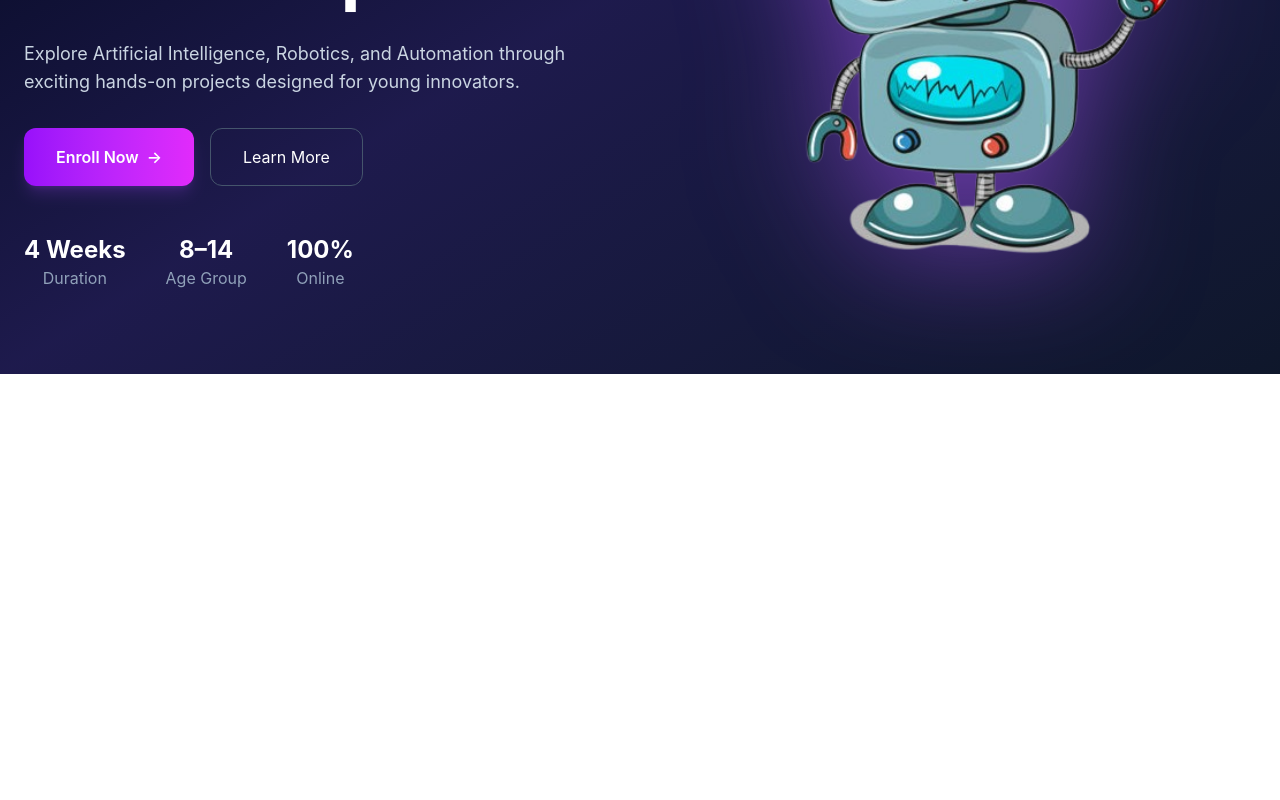
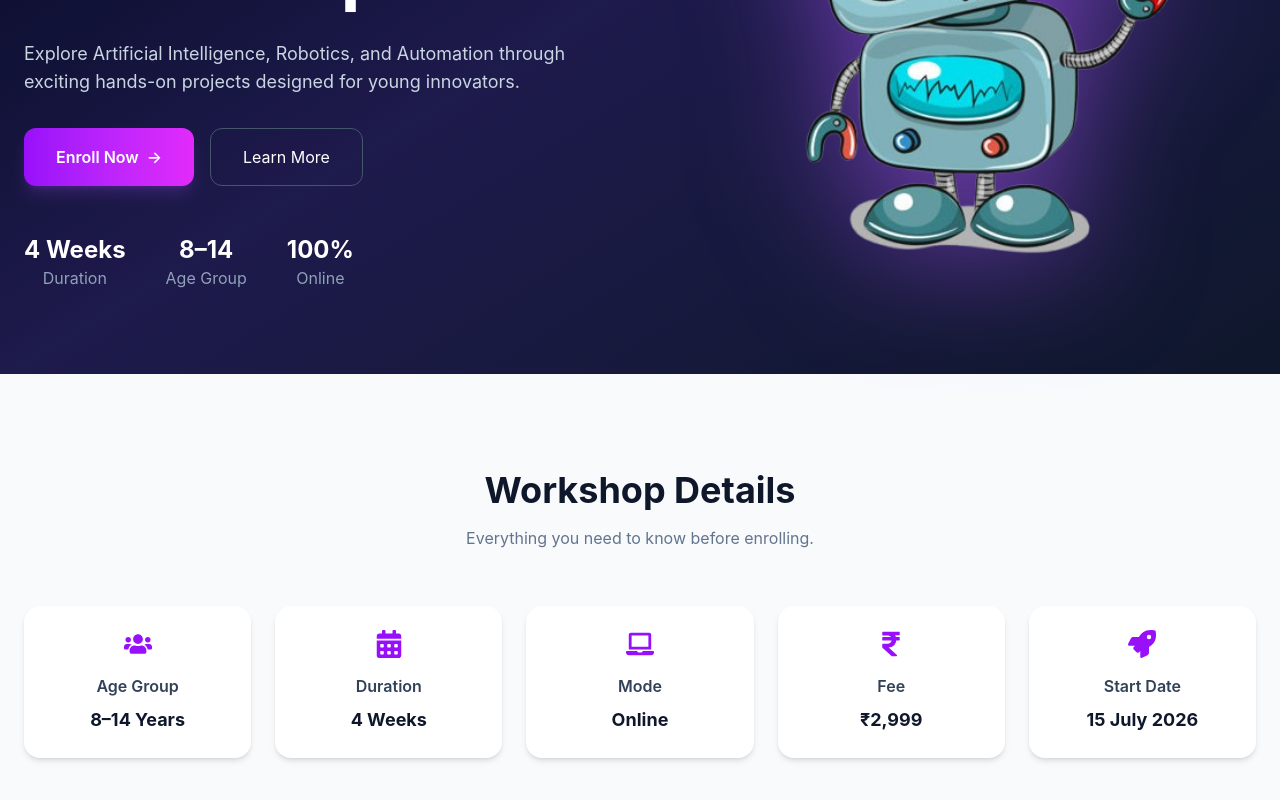
Before and after one commit to KshitijaKhilari/ai-robotics-workshop, a React (Vite) app in the folder client/: page / in a window 1280 px wide. Shown: the part 426-1226 px from the top of the page. Before the commit the page ends 800 px from the top, so only its background shows below. Built offline with nearby package versions, Linux system fonts and the light colour scheme.

Commit message:
Add workshop details section

```diff
--- a/client/src/App.tsx
+++ b/client/src/App.tsx
@@ -1,9 +1,11 @@
 import Hero from "./components/Hero";
+import WorkshopDetails from "./components/WorkshopDetails";
 
 function App() {
   return (
     <>
       <Hero />
+      <WorkshopDetails />
     </>
   );
 }
--- a/client/src/components/Hero.tsx
+++ b/client/src/components/Hero.tsx
@@ -51,7 +51,8 @@ const Hero = () => {
                                 <span>→</span>
                             </a>
 
-                            <button
+                            <a
+                                href="#details"
                                 className="
     border border-slate-600
     px-8 py-4
@@ -61,7 +62,7 @@ const Hero = () => {
   "
                             >
                                 Learn More
-                            </button>
+                            </a>
 
                         </div>
 
--- a/client/src/components/WorkshopDetails.tsx
+++ b/client/src/components/WorkshopDetails.tsx
@@ -0,0 +1,95 @@
+import {
+  FaUsers,
+  FaCalendarAlt,
+  FaLaptop,
+  FaRupeeSign,
+  FaRocket,
+} from "react-icons/fa";
+
+import { workshopData } from "../data/workshopData";
+
+const details = [
+  {
+    icon: <FaUsers size={28} />,
+    title: "Age Group",
+    value: workshopData.ageGroup,
+  },
+  {
+    icon: <FaCalendarAlt size={28} />,
+    title: "Duration",
+    value: workshopData.duration,
+  },
+  {
+    icon: <FaLaptop size={28} />,
+    title: "Mode",
+    value: workshopData.mode,
+  },
+  {
+    icon: <FaRupeeSign size={28} />,
+    title: "Fee",
+    value: workshopData.fee,
+  },
+  {
+    icon: <FaRocket size={28} />,
+    title: "Start Date",
+    value: workshopData.startDate,
+  },
+];
+
+const WorkshopDetails = () => {
+  return (
+    <section
+      id="details"
+      className="bg-slate-50 py-24"
+    >
+      <div className="container mx-auto px-6">
+
+        <div className="text-center mb-14">
+          <h2 className="text-4xl font-bold text-slate-900">
+            Workshop Details
+          </h2>
+
+          <p className="text-slate-500 mt-4">
+            Everything you need to know before enrolling.
+          </p>
+        </div>
+
+        <div className="grid sm:grid-cols-2 lg:grid-cols-5 gap-6">
+
+          {details.map((detail) => (
+            <div
+              key={detail.title}
+              className="
+                bg-white
+                rounded-2xl
+                p-6
+                shadow-md
+                hover:-translate-y-2
+                hover:shadow-xl
+                transition-all
+                duration-300
+                text-center
+              "
+            >
+              <div className="flex justify-center text-purple-600 mb-4">
+                {detail.icon}
+              </div>
+
+              <h3 className="font-semibold text-slate-700">
+                {detail.title}
+              </h3>
+
+              <p className="mt-2 text-lg font-bold text-slate-900">
+                {detail.value}
+              </p>
+            </div>
+          ))}
+
+        </div>
+
+      </div>
+    </section>
+  );
+};
+
+export default WorkshopDetails;
```
Lines whose indentation alone changed are shown as unchanged.
